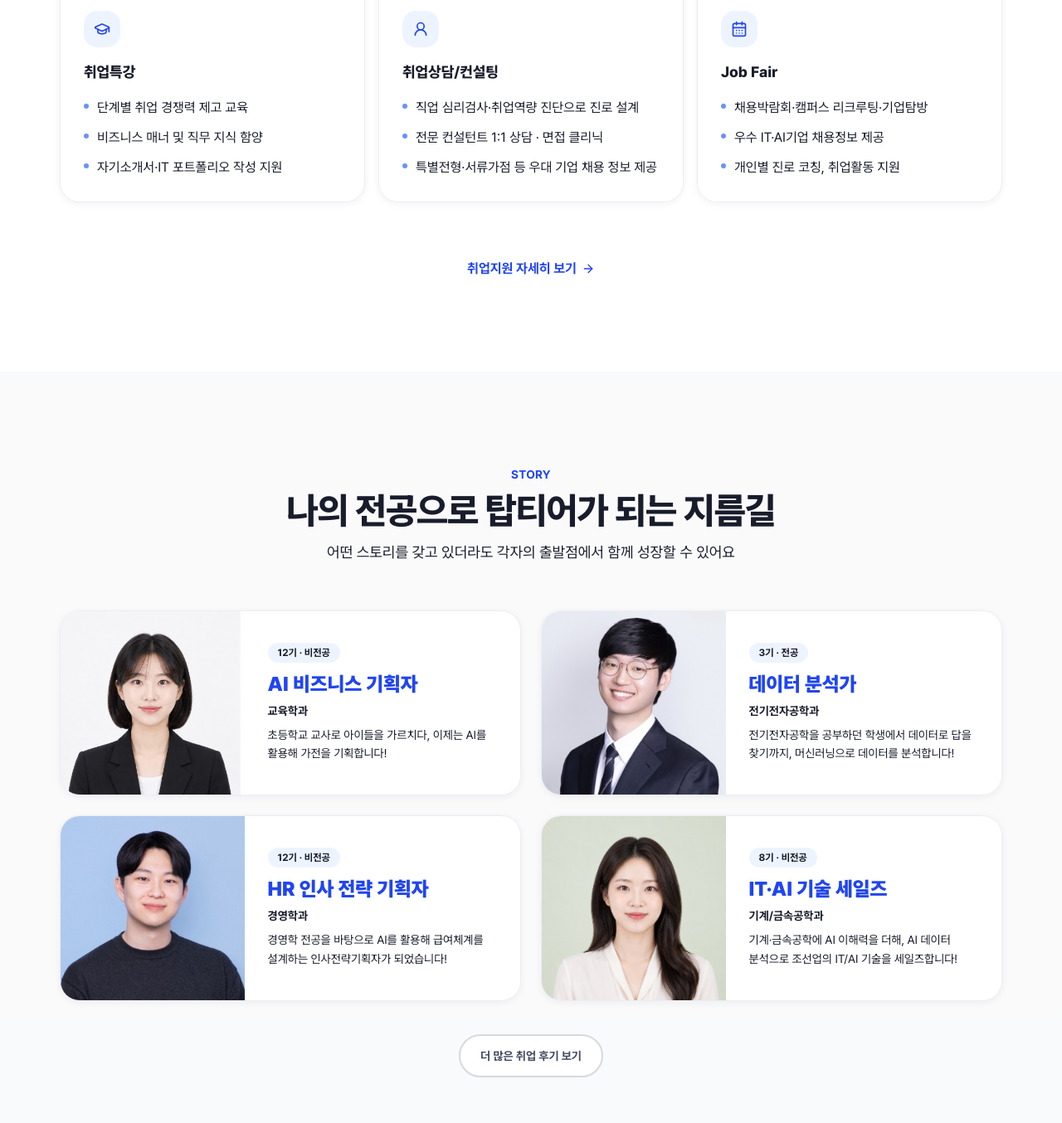
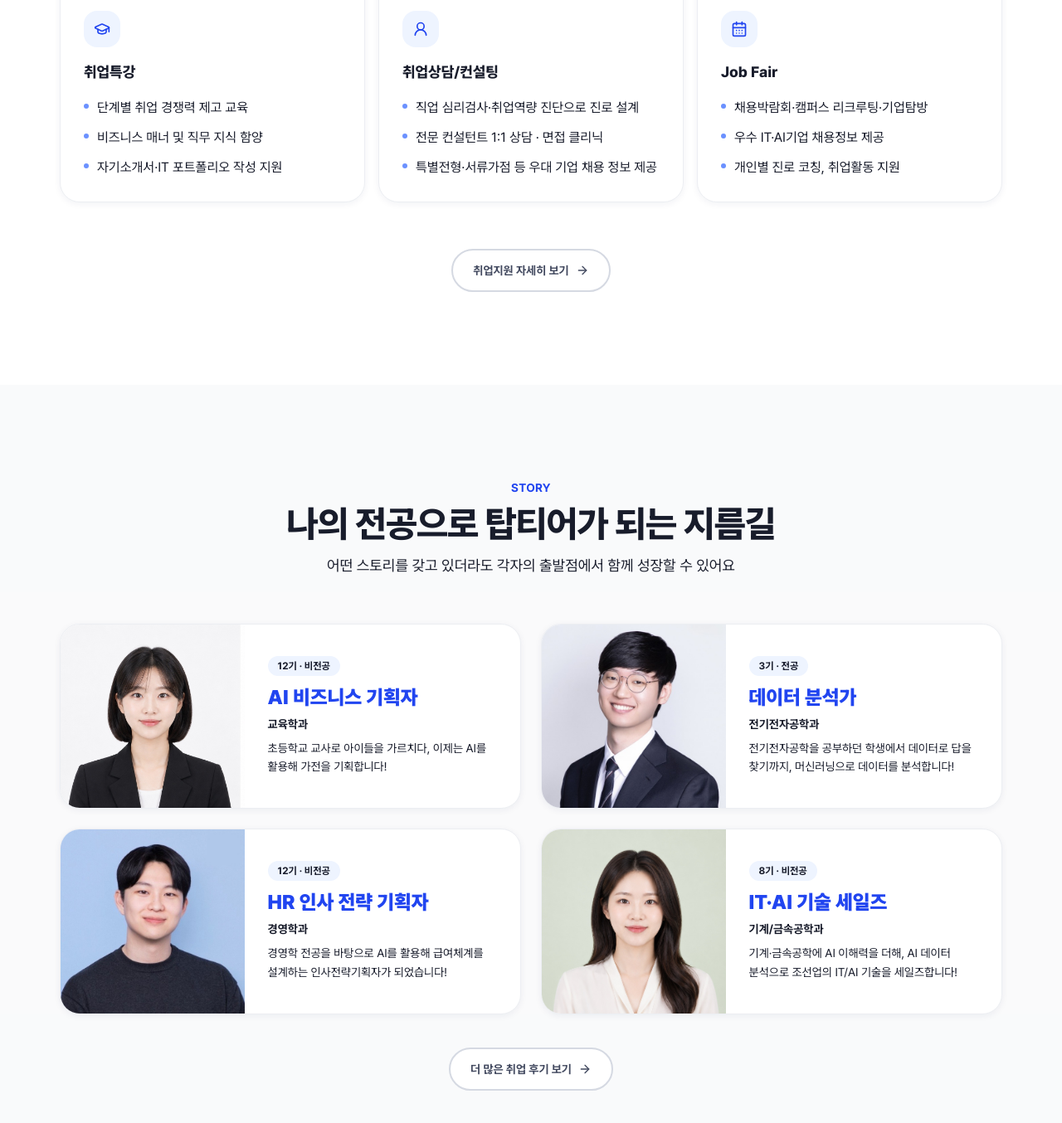
Before and after one commit to multi-ssafy/multi-ssafy.github.io, a Next.js app: page / in a window 1280 px wide. Shown: the part 9447-10801 px from the top of the page at 83% size. Built offline with nearby package versions, Linux system fonts and the light colour scheme.

Commit message:
싸피닷컴 이동 URL 수정

```diff
--- a/src/sections/Career.tsx
+++ b/src/sections/Career.tsx
@@ -181,8 +181,10 @@ export default function Career() {
             수료 이후에도 취업할 때까지 이어지는 상담·교육·채용 연계
           </p> */}
           <a
-            href="https://www.ssafy.com/ksp/servlet/swp.content.controller.SwpContentServlet"
-            className="mt-3 inline-flex items-center gap-1.5 font-bold text-brand-600 hover:text-brand-700"
+            href="https://www.ssafy.com/ksp/servlet/swp.content.controller.SwpContentServlet?p_process=select-content-view&p_menu_cd=M0105&p_content_cd=C0105"
+            target="_blank"
+            rel="noopener noreferrer"
+            className="btn-outline"
           >
             취업지원 자세히 보기 <ArrowRight className="w-4 h-4" />
           </a>
--- a/src/sections/Story.tsx
+++ b/src/sections/Story.tsx
@@ -1,4 +1,4 @@
-import { ArrowUpRight } from "@/lib/icons";
+import { ArrowUpRight,ArrowRight } from "@/lib/icons";
 
 // CAREER STORY — 나의 전공으로 탑티어가 되는 지름길
 // 다양한 전공에서 AI 직무로 진출한 케이스 (예시 — 실제 인터뷰 사례로 교체 예정)
@@ -124,12 +124,12 @@ export default function Story() {
 
         <div className="reveal text-center mt-10">
           <a
-            href={REVIEW_URL}
+            href="https://www.ssafy.com/ksp/servlet/swp.board.controller.SwpBoardServlet?p_process=select-board-list&p_receipt_seq=&p_menu_cd=M0204&p_content_cd=&p_param1=226509"
             target="_blank"
             rel="noopener noreferrer"
             className="btn-outline"
           >
-            더 많은 취업 후기 보기
+            더 많은 취업 후기 보기 <ArrowRight className="w-4 h-4" />
           </a>
         </div>
       </div>
```
